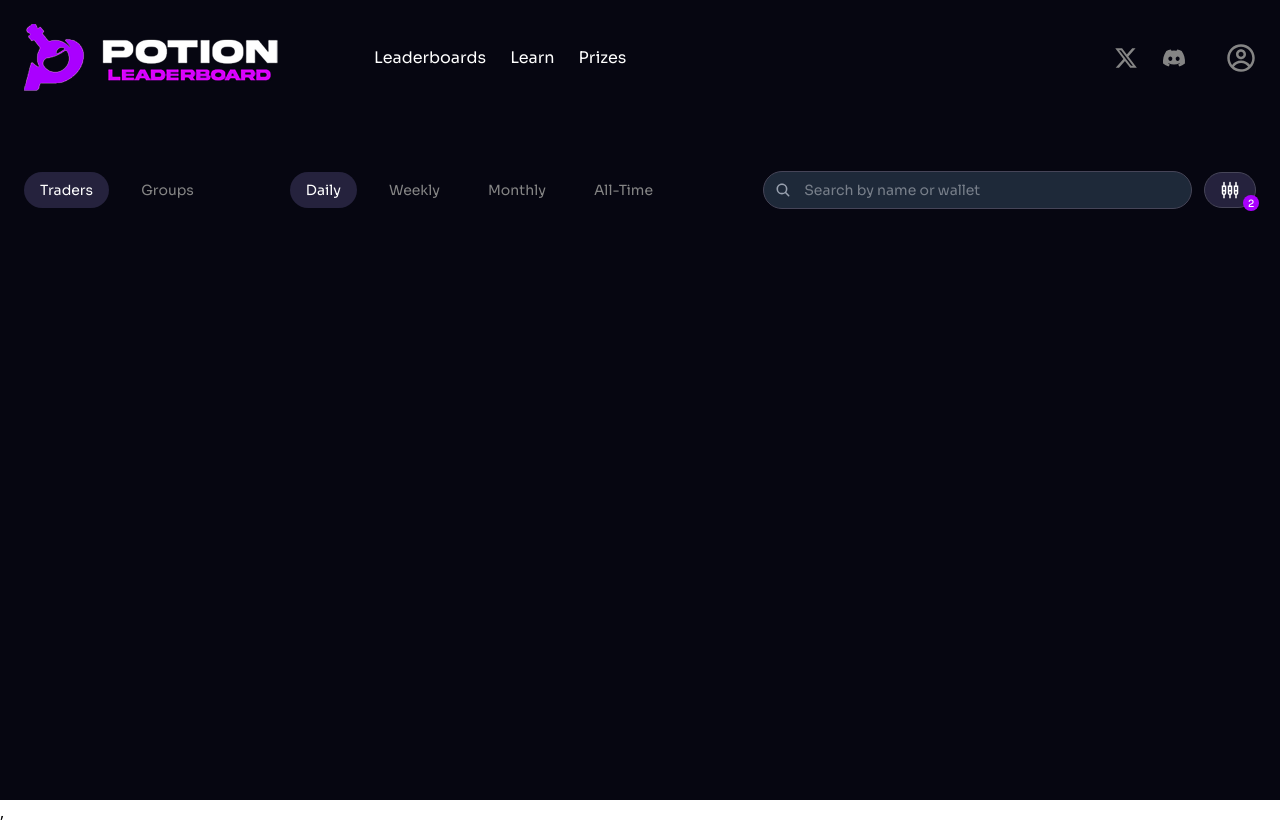
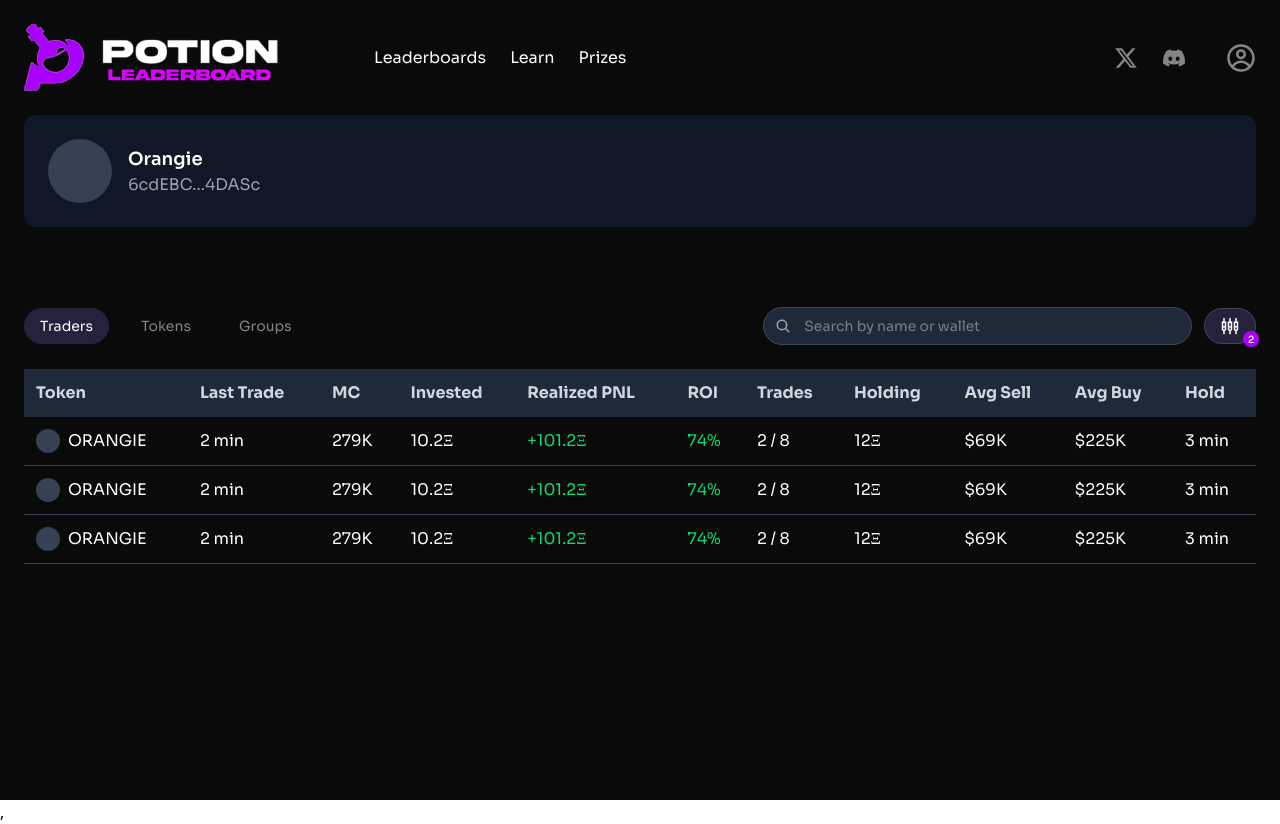
Before and after one commit to favourAyomikun/bounty-potion, a React (Vite) app: page /leaderboard-dashboard in a window 1280 px wide. Built offline with nearby package versions, Linux system fonts and the light colour scheme.

Commit message:
made some changes & working on the leaderboard dashboard page

```diff
--- a/src/App.jsx
+++ b/src/App.jsx
@@ -7,7 +7,7 @@ function App() {
     <div style={{ fontFamily: "Sora" }}>
       <Routes >
         <Route path='/*' element={<Leaderboardpage />} />
-        <Route path='/leader-dashboard' element={<LeaderboardDashboard />} />
+        <Route path='/leaderboard-dashboard' element={<LeaderboardDashboard />} />
       </Routes>
     </div>
   )
--- a/src/pages/LeaderboardDashboard.jsx
+++ b/src/pages/LeaderboardDashboard.jsx
@@ -1,21 +1,23 @@
 import { useState } from "react";
 import { FaTwitter, FaSearch, FaTimes } from "react-icons/fa";
 import { AiOutlineReload } from "react-icons/ai";
+import { leaderboardData } from "../data/leaderboardData";
+import Header from "../components/Header";
+import { useNavigate } from "react-router";
+import { IoSearch } from "react-icons/io5";
+import { MdOutlineSettingsInputComponent } from "react-icons/md";
 
 const LeaderboardDashboard = () => {
     const [activeTab, setActiveTab] = useState("Daily");
+    const [selectedTab, setSelectedTab] = useState('Traders')
     const tabs = ["Daily", "Weekly", "Monthly", "All-Time"];
+
+    const navigate = useNavigate()
 
     return (
         <div className="bg-[#0a0a0a] text-white min-h-screen p-6">
             {/* Header */}
-      <div className="flex justify-between items-center mb-6">
-        <h1 className="text-2xl font-bold text-purple-500">POTION LEADERBOARD</h1>
-        <div className="flex gap-4 items-center">
-          <FaTwitter className="text-gray-400" size={20} />
-          <div className="h-10 w-10 rounded-full bg-gray-700"></div>
-        </div>
-      </div>
+            <Header />
 
             {/* User Profile Section */}
             <div className="bg-gray-900 p-6 rounded-xl flex gap-4 items-center">
@@ -26,32 +28,63 @@ const LeaderboardDashboard = () => {
                 </div>
             </div>
 
-      {/* Tabs */}
-      <div className="flex gap-4 mt-4">
-        {tabs.map((tab) => (
+            {/* First section */}
+            <div className="flex items-center justify-between mt-20 mb-6">
+                <div className="flex items-center gap-20">
+                    {/* Tab Navigation */}
+                    <div className="flex items-center space-x-4">
                         <button
-            key={tab}
-            onClick={() => setActiveTab(tab)}
-            className={`px-4 py-2 rounded-md transition-all ${
-              activeTab === tab ? "bg-purple-500" : "bg-gray-800"
+                            className={`text-sm px-4 py-2 rounded-[20px] cursor-pointer ${selectedTab === 'Traders' ? 'bg-[#25223D] border-[#464558] text-white' : 'text-[#858585]'
                                 }`}
+                            onClick={() => {
+                                setSelectedTab("Traders")
+                            }}
                         >
-            {tab}
+                            Traders
                         </button>
-        ))}
+                        <button
+                            className={`text-sm px-4 py-2 rounded-[20px] cursor-pointer ${selectedTab === 'Tokens' ? 'bg-[#25223D] border-[#464558] text-white' : 'text-[#858585]'
+                                }`}
+                            onClick={() => {
+                                setSelectedTab("Tokens")
+                            }}
+                        >
+                            Tokens
+                        </button>
+                        <button
+                            className={`text-sm px-4 py-2 rounded-[20px] cursor-pointer ${selectedTab === 'Groups' ? 'bg-[#25223D] border-[#464558] text-white' : 'text-[#858585]'
+                                }`}
+                            onClick={() => {
+                                setSelectedTab("Groups")
+                                navigate("/groups")
+                            }}
+                        >
+                            Groups
+                        </button>
+                    </div>
                 </div>
 
-      {/* Search & Refresh */}
-      <div className="mt-6 flex justify-between items-center">
-        <div className="flex items-center bg-gray-800 px-4 py-2 rounded-md">
-          <FaSearch className="text-gray-400" />
+                {/* Second section */}
+                <div className="flex items-center gap-3 flex-1 max-w-[40%]">
+                    {/* Search Bar */}
+                    <div className="relative w-full">
+                        <IoSearch className="absolute left-3 top-1/2 transform -translate-y-1/2 text-gray-400" />
                         <input
                             type="text"
-            placeholder="Search by token or contract address"
-            className="bg-transparent outline-none pl-2 text-white"
+                            placeholder="Search by name or wallet"
+                            className="w-full bg-gray-800 rounded-[20px] pl-10 pr-4 py-2 text-gray-300 border border-[#464558] focus:outline-none focus:ring-2 focus:ring-purple-600 text-sm"
                         />
                     </div>
-        <AiOutlineReload className="text-gray-400 cursor-pointer" size={24} />
+
+                    {/* Crystal Chart Icon */}
+                    <div onClick={() => setIsWalletModalOpen(true)} className="relative flex items-center justify-center bg-[#25223D] border border-[#464558] px-4 py-2 rounded-[20px]  cursor-pointer">
+                        <MdOutlineSettingsInputComponent
+                            className="text-lg" />
+                        <div className="absolute -bottom-1 -right-1 flex items-center justify-center w-4 h-4 bg-[#AA00FF] rounded-full text-[10px] font-medium">
+                            2
+                        </div>
+                    </div>
+                </div>
             </div>
 
             {/* Leaderboard Table */}
--- a/src/pages/sub-pages/Traders.jsx
+++ b/src/pages/sub-pages/Traders.jsx
@@ -4,6 +4,7 @@ import WalletModal from '../../modals/WalletModal';
 import { useState } from 'react';
 import { PiShareFill } from 'react-icons/pi';
 import { CgProfile } from 'react-icons/cg';
+import { useNavigate } from 'react-router';
 
 const Traders = () => {
   const [isWalletModalOpen, setIsWalletModalOpen] = useState(false);
@@ -13,6 +14,8 @@ const Traders = () => {
     setIsWalletConnected(true);
     setIsWalletModalOpen(false);
   };
+
+  const navigate = useNavigate()
 
   return (
     <div>
@@ -79,7 +82,7 @@ const Traders = () => {
                 <td className="py-4 px-4 align-middle">{trader.rank}</td>
                 <td onClick={() => setIsWalletModalOpen(true)} className="py-4 px-4 align-middle cursor-pointer">
                   <div className="flex justify-center items-center space-x-2">
-                    <CgProfile className='text-xl'/>
+                    <CgProfile className='text-xl' />
                     <div>
                       <div className="font-medium">{trader.name}</div>
                       <div className="text-gray-400 text-sm">{trader.handle}</div>
@@ -94,7 +97,7 @@ const Traders = () => {
                 <td className="py-4 px-4 align-middle">{trader.avgEntry}</td>
                 <td className="py-4 px-4 align-middle">{trader.avgHold}</td>
                 <td className="py-4 px-4 align-middle text-green-500">{trader.pnl}</td>
-                <td className="py-4 px-4 align-middle">
+                <td className="py-4 px-4 align-middle" onClick={() => navigate('/leaderboard-dashboard')}>
                   <button className="text-[#AA00FF] hover:text-[#7d5094] cursor-pointer text-lg">
                     <PiShareFill />
                   </button>
```
Lines whose indentation alone changed are shown as unchanged.
